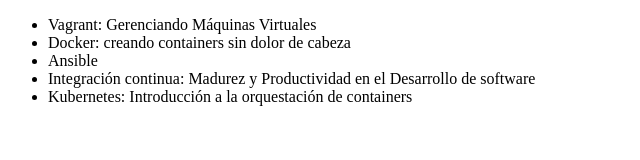
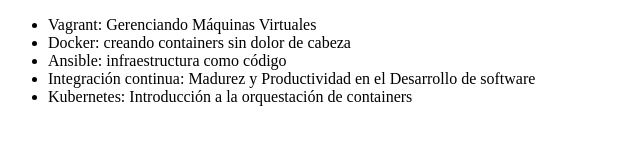
Before and after one commit to andresdaga92/alura-git, a plain HTML site: page index.html in a window 1280 px wide. Shown: the whole page, without its empty margins (0-640 px from the left). Drawn offline with Linux system fonts and the light colour scheme.

Commit message:
modificando ansible

```diff
--- a/index.html
+++ b/index.html
@@ -8,7 +8,7 @@
      <ul>
          <li> Vagrant: Gerenciando Máquinas Virtuales </li>
          <li> Docker: creando containers sin dolor de cabeza </li>
-         <li> Ansible </li>
+         <li> Ansible: infraestructura como código </li>
          <li> Integración continua: Madurez y Productividad en el Desarrollo de software </li>
          <li> Kubernetes: Introducción a la orquestación de containers</li>
      </ul>
```
